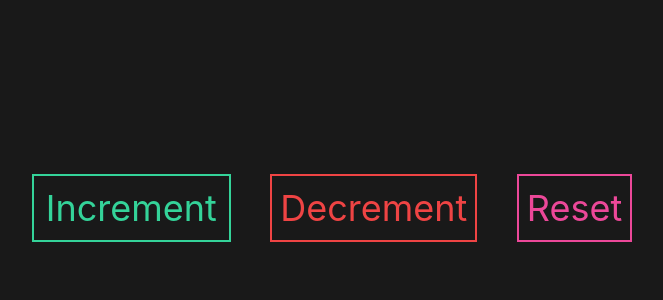
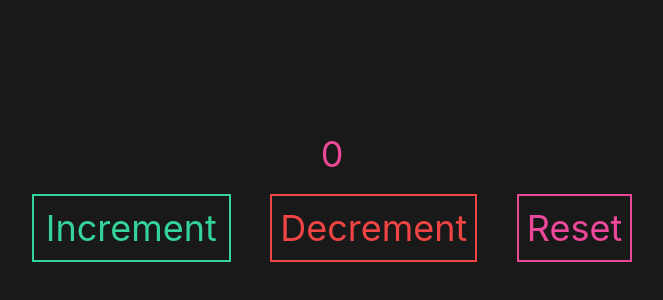
Before and after one commit to EmilyDSarani/counter-refactor, a React (Create React App) app: page / in a window 1280 px wide. Shown: the part 202-502 px from the top of the page, without its empty margins (308-971 px from the left). Built offline with nearby package versions, Linux system fonts and the light colour scheme.

Commit message:
back to local passing ftw, but rememver to deconstrucor when there is a ton of state to manage...ask erich and soraya again

```diff
--- a/src/components/Counter/Counter.jsx
+++ b/src/components/Counter/Counter.jsx
@@ -10,7 +10,7 @@ const pinkRGB = `rgb(236, 72, 153)`
 // - after you call SWITCH, it will take in some value, and then it determine which CASE it will go to
 // - default is like the else, it is the last statement if there is nothing else.
 // - ALL ACTIONS HAVE TO HAVE A TYPE
-function countReducer({count}, action){
+function countReducer(count, action){
   switch(action.type){
     case 'increment': {
       return count + 1
@@ -75,7 +75,7 @@ useEffect(() => {
   return (
     <main className="bg-black bg-opacity-90 min-h-screen flex flex-col items-center justify-center text-4xl text-pink-500">
       <h1 className="mb-5" style={{ color: currentColor }}>
-        {count.count}
+        {count}
       </h1>
       <div className="flex w-1/2 justify-around">
         <button
```
